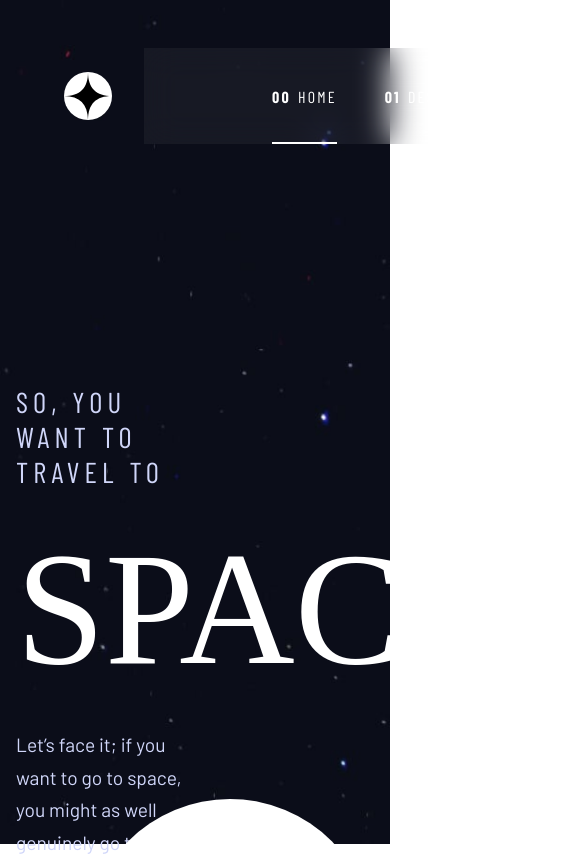
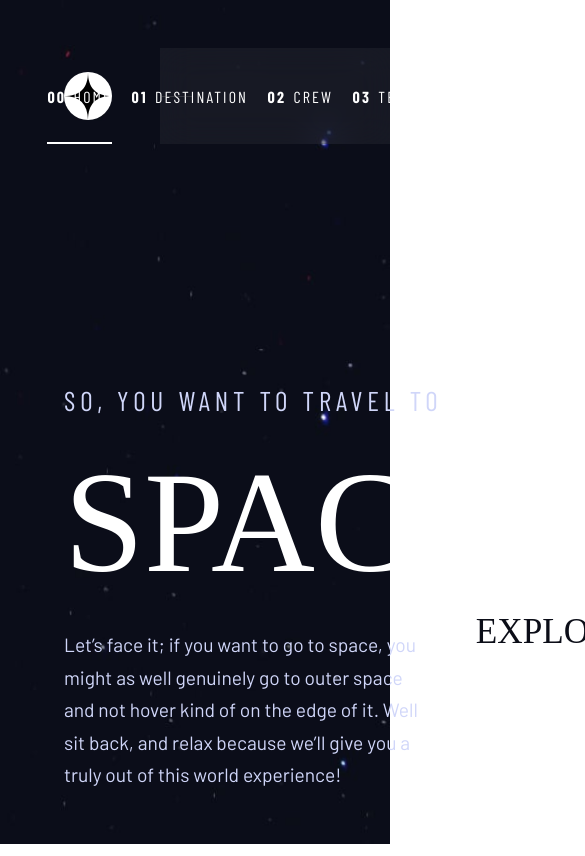
Before and after one commit to sahand-masoleh/fem-40-space-tourism-website, a React (Vite) app: page /home in a window 390 px wide. Shown: the top 856 px of the page, 585 px wide, since content can reach past the window. Built offline with nearby package versions, Linux system fonts and the light colour scheme; a web font is replaced by a local one.

Commit message:
[style] desktop view

```diff
--- a/src/App.scss
+++ b/src/App.scss
@@ -8,9 +8,10 @@
 
 .main {
 	@include max-width();
-	@media screen and (max-width: $max-width) {
-		margin: 0 1rem;
+	@media screen and (max-width: calc($max-width + 8rem)) {
+		margin: 0 4rem;
 	}
+
 	display: grid;
 	grid-template-rows: 7rem auto;
 	grid-template-areas:
--- a/src/components/Nav/Nav.scss
+++ b/src/components/Nav/Nav.scss
@@ -2,33 +2,33 @@
 @use "@styles/variables" as *;
 
 .nav {
-	@include max-width(100rem);
-	display: flex;
+	@include max-width(90rem);
+	display: grid;
+	grid-template-columns: auto 1fr minmax(0, 52rem);
 	align-items: center;
-	padding-left: 4rem;
-	padding-top: 3rem;
+	margin-top: 3rem;
 
 	&__logo {
 		height: 3rem;
 		aspect-ratio: 1;
 		color: $c-white;
+		margin-left: 4rem;
+		width: 6rem;
 	}
 
 	&__line {
 		height: 1px;
 		background-color: $c-grey-transparent;
-		flex-grow: 1;
-		margin-left: 4rem;
+		z-index: 1;
 		margin-right: -2rem;
-		z-index: 1;
 	}
 
 	&__link-container {
 		display: flex;
 		align-items: center;
-		gap: 6ch;
-		padding-left: 8rem;
-		padding-right: 10rem;
+		gap: clamp(1ch, 5vw, 6ch);
+		justify-content: center;
+		padding-right: 2rem;
 		backdrop-filter: blur(1rem);
 		position: relative;
 
--- a/src/routes/Home/Home.scss
+++ b/src/routes/Home/Home.scss
@@ -6,16 +6,18 @@
 	}
 
 	margin-top: 8rem;
-	display: grid;
-	grid-template-columns: repeat(2, minmax(0, 30rem));
+	display: flex;
 	justify-content: space-between;
-	align-items: flex-end;
+	align-items: flex-start;
 
 	&__pre-title {
+		display: grid;
+		grid-template-columns: max-content;
+		margin-right: -10rem;
 		color: $c-light-blue;
 		font-family: $ff-barlow-condensed;
 		text-transform: uppercase;
-		font-size: 1.8rem;
+		font-size: 1.7rem;
 		letter-spacing: 0.4ch;
 	}
 
@@ -23,9 +25,10 @@
 		color: $c-white;
 		font-family: $ff-bellefair;
 		text-transform: uppercase;
-		font-size: 10rem;
+		font-size: 9rem;
 		font-weight: 400;
-		line-height: 15rem;
+		margin: 1.5rem 0;
+		margin-right: -5rem;
 	}
 
 	&__description {
@@ -33,21 +36,24 @@
 		font-family: $ff-barlow;
 		line-height: 3ch;
 		font-size: 1.2rem;
+		max-width: 44ch;
 	}
 
 	&__button {
 		justify-self: right;
+		margin-top: 7rem;
 		color: $c-black;
 		background-color: $c-white;
 		border-radius: 50%;
-		height: 18rem;
+		width: 17rem;
+		flex-shrink: 0;
 		aspect-ratio: 1;
 		display: grid;
 		place-items: center;
 		font-family: $ff-bellefair;
 		text-transform: uppercase;
 		text-decoration: none;
-		font-size: 2.5rem;
+		font-size: 2.2rem;
 		outline: 0 solid $c-grey-transparent;
 		transition: outline 250ms;
 
--- a/src/routes/crew/Crew.scss
+++ b/src/routes/crew/Crew.scss
@@ -43,6 +43,7 @@
 		margin-bottom: -6rem;
 		margin-right: -2rem;
 		height: 38rem;
+		object-position: left;
 	}
 
 	&__article {
@@ -77,5 +78,6 @@
 		font-family: $ff-barlow;
 		line-height: 3ch;
 		max-width: 26rem;
+		margin-bottom: 2rem;
 	}
 }
--- a/src/routes/destination/Destination.scss
+++ b/src/routes/destination/Destination.scss
@@ -12,8 +12,6 @@
 		display: flex;
 		gap: 2rem;
 		height: 2rem;
-		max-width: 28rem;
-		margin-left: auto;
 		position: relative;
 		margin-bottom: 1rem;
 	}
@@ -51,10 +49,14 @@
 	display: grid;
 	justify-content: space-between;
 	grid-template-columns: minmax(0, 32rem) minmax(0, 28rem);
+	column-gap: 1rem;
 
 	&__image {
+		grid-row: 1/3;
 		justify-self: right;
 		align-self: end;
+		height: 28rem;
+		object-position: right;
 	}
 
 	&__article {
@@ -68,6 +70,7 @@
 		font-weight: 400;
 		font-size: 6rem;
 		line-height: 3ch;
+		margin-right: -10rem;
 	}
 
 	&__description {
@@ -85,7 +88,8 @@
 
 	&__stats-container {
 		display: grid;
-		grid-template-columns: repeat(2, minmax(10rem, 1fr));
+		grid-template-columns: repeat(auto-fit, minmax(10rem, 1fr));
+		column-gap: 1rem;
 	}
 }
 
--- a/src/routes/destination/Destination.tsx
+++ b/src/routes/destination/Destination.tsx
@@ -21,7 +21,7 @@ function Destination({ destinations }: Props) {
 
 	const items: menuItem[] = [];
 	for (let link of links) {
-		items.push({ link, element: <>{link}</> });
+		items.push({ link: "../" + link, element: <>{link}</> });
 	}
 
 	return (
@@ -32,9 +32,13 @@ function Destination({ destinations }: Props) {
 			</h1>
 			<div className="destination">
 				<div className="destination__background background" />
-				<HoverMenu block="destination" items={items} />
 				<Routes>
-					<Route path="/:planet" element={<Planet />}></Route>
+					<Route
+						path="/:planet"
+						element={
+							<Planet Menu={<HoverMenu block="destination" items={items} />} />
+						}
+					></Route>
 					<Route path="*" element={<Navigate to={`../${links[0]}`} />}></Route>
 				</Routes>
 			</div>
--- a/src/routes/destination/Planet.tsx
+++ b/src/routes/destination/Planet.tsx
@@ -3,7 +3,11 @@ import { useParams, useNavigate } from "react-router-dom";
 import { destinations } from "@data/data.json";
 import trimName from "@utils/trimName";
 
-function Planet() {
+interface Props {
+	Menu: JSX.Element;
+}
+
+function Planet({ Menu }: Props) {
 	const { planet: slug } = useParams();
 	let navigate = useNavigate();
 
@@ -17,6 +21,7 @@ function Planet() {
 
 	return (
 		<div className="planet">
+			{Menu}
 			<div className="planet__image image">
 				<img src={planet?.images.webp} alt="" className="image__img" />
 			</div>
--- a/src/styles/common.scss
+++ b/src/styles/common.scss
@@ -2,10 +2,12 @@
 
 .image {
 	object-fit: cover;
+
 	&__img {
 		max-width: 100%;
 		height: 100%;
 		object-fit: inherit;
+		object-position: inherit;
 	}
 }
 
```
